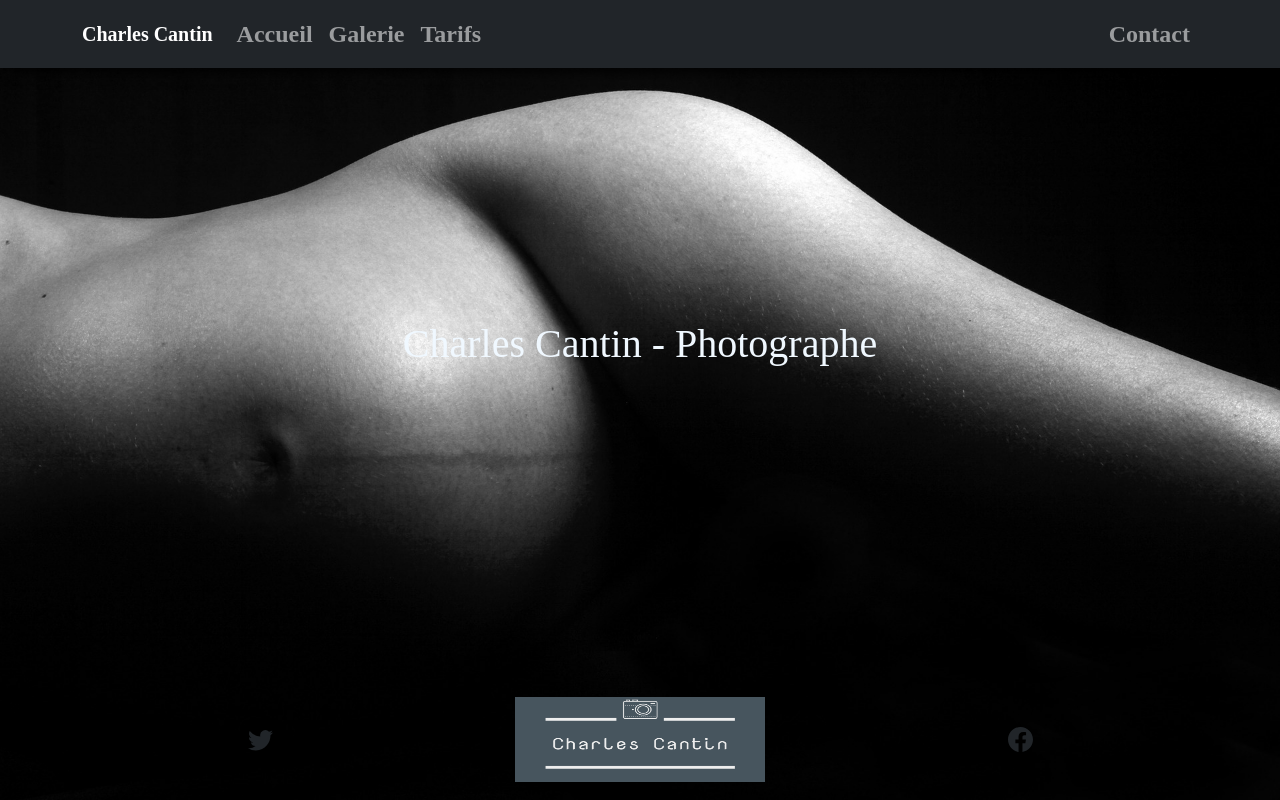
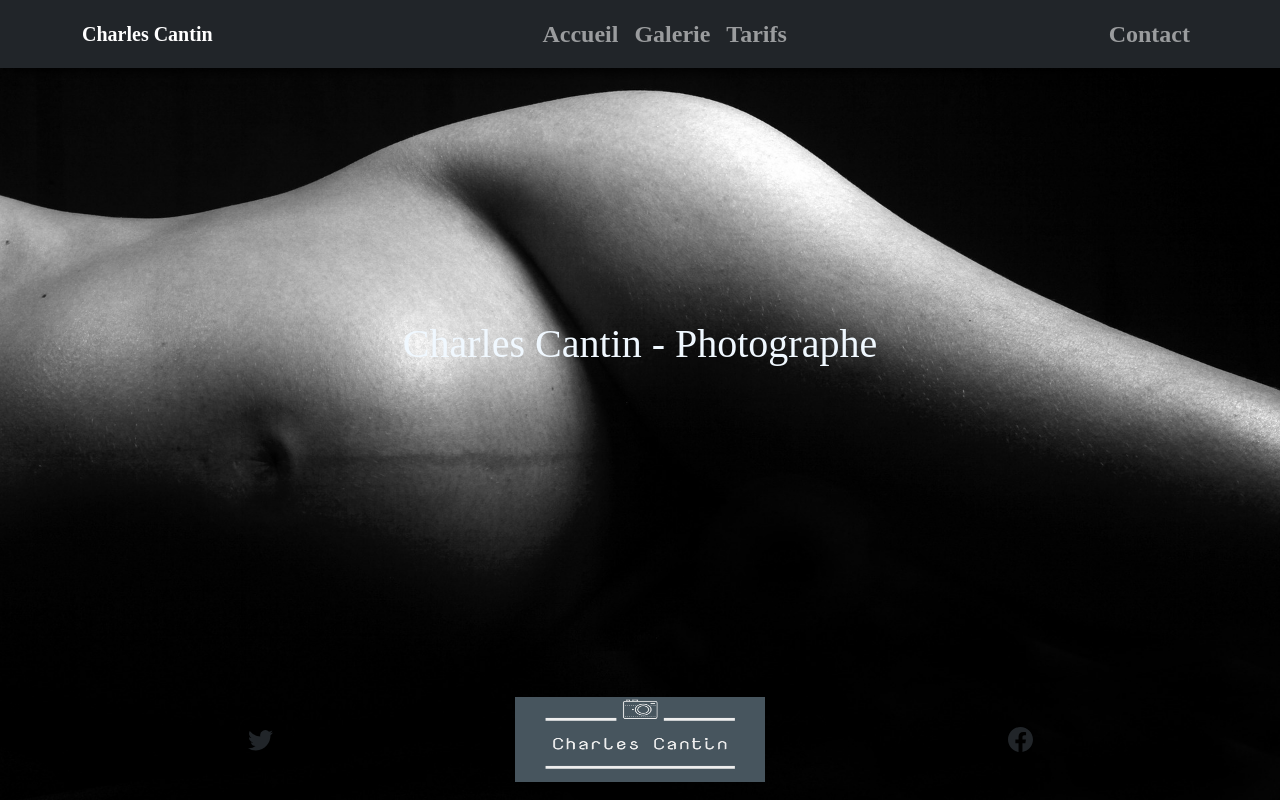
Before and after one commit to olivierchavant/my-projet-photo, a React (Create React App) app: page / in a window 1280 px wide. Built offline with nearby package versions, Linux system fonts and the light colour scheme.

Commit message:
centrer menu navbar

```diff
--- a/src/components/Header/NavBar2.js
+++ b/src/components/Header/NavBar2.js
@@ -17,7 +17,7 @@ export const NavBar2 = () => {
         <Navbar.Brand >Charles Cantin</Navbar.Brand>
             <Navbar.Toggle aria-controls="responsive-navbar-nav" />
             <Navbar.Collapse id="responsive-navbar-nav">
-                <Nav className="me-auto ">
+                <Nav className="m-auto ">
                     <Nav.Link  as={Link} to = {'/'}>Accueil</Nav.Link>
                     <Nav.Link  as={Link} to = {'/galerie'}>Galerie</Nav.Link>
                     <Nav.Link  as={Link} to = {'/tarifs'}>Tarifs</Nav.Link>
```
